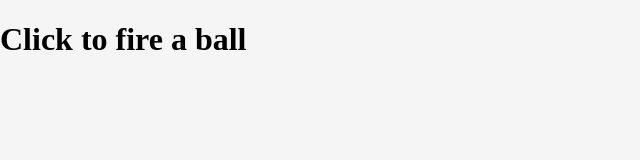
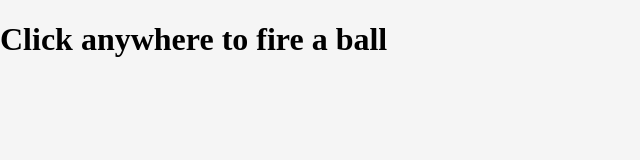
Before and after one commit to fdeboo/bouncyballs, a plain HTML site: page index.html in a window 1280 px wide. Shown: the whole page, without its empty margins (0-640 px from the left). Drawn offline with Linux system fonts and the light colour scheme.

Commit message:
Reorder element  selectors in css file

```diff
--- a/css/styles.css
+++ b/css/styles.css
@@ -1,11 +1,11 @@
 body {
     margin: 0;
     padding: 0;
-}
-.stage {
-    background-color: #f5f5f5;
 }
 h1{
     position: fixed;
     z-index: 1;
 }
+.stage {
+    background-color: #f5f5f5;
+}
--- a/index.html
+++ b/index.html
@@ -11,7 +11,7 @@
 </head>
 
 <body>
-    <h1>Click to fire a ball</h1>
+    <h1>Click anywhere to fire a ball</h1>
     <canvas class="stage">Browser support for canvas required</canvas>
 </body>
 
```
